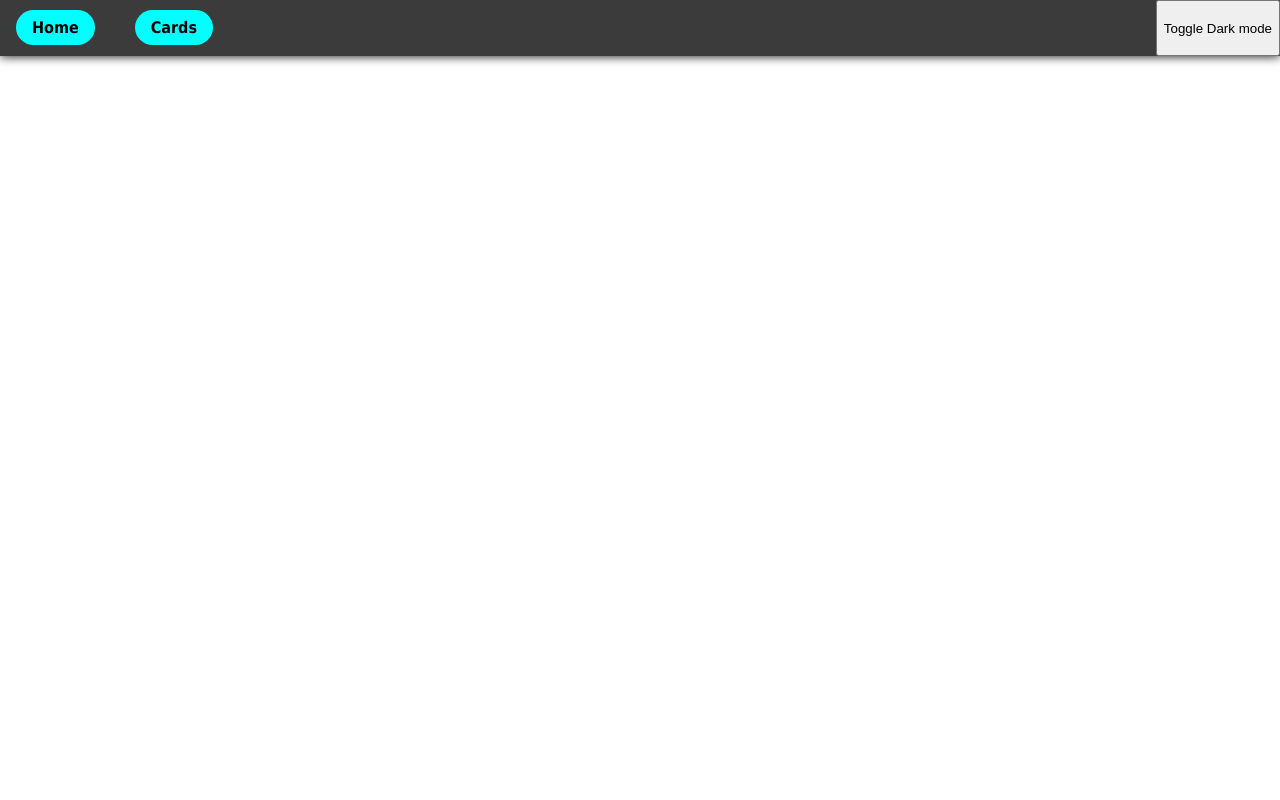
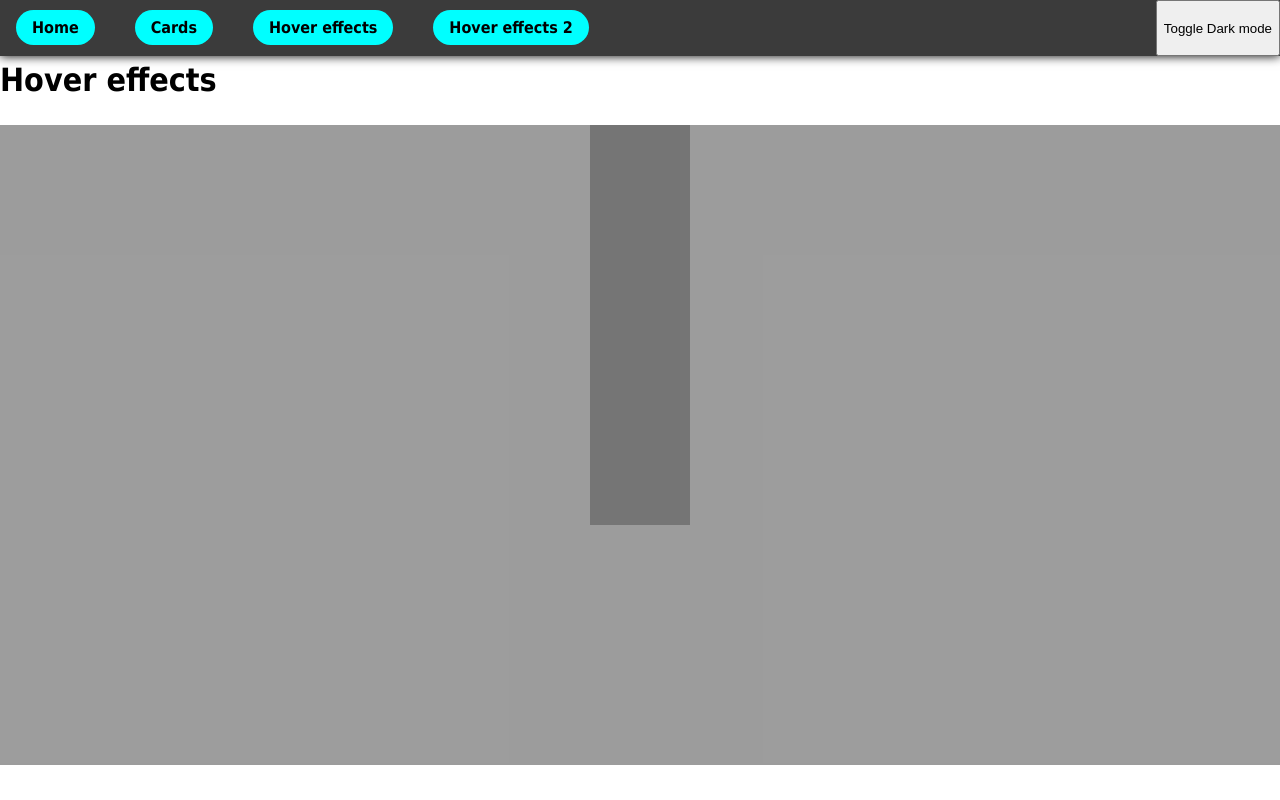
Before and after one commit to EmilNilssonDataDuctus/vite-app, a React (Vite) app: page /hover-move in a window 1280 px wide. Built offline with nearby package versions, Linux system fonts and the light colour scheme.

Commit message:
WIP: hover move pages

```diff
--- a/src/App.jsx
+++ b/src/App.jsx
@@ -2,6 +2,8 @@ import { BrowserRouter, Route, Routes } from "react-router-dom";
 
 import { useState } from "react";
 import { ThemeProvider } from "styled-components";
+import { HoverEffectsPage } from "./Pages/HoverEffectsPage/HoverEffectsPage";
+import { HoverEffectsPage2 } from "./Pages/HoverEffectsPage2/HoverEffectsPage2";
 import CardBig from "./components/CardBig/CardBig";
 import Cards from "./components/Cards/Cards";
 import { Home } from "./components/Home/Home";
@@ -26,6 +28,8 @@ function App() {
           <Route path="/" element={<Home />} />
           <Route path="/cards" element={<Cards />} />
           <Route path="/card/:name" element={<CardBig />} />
+          <Route path="/hover-move" element={<HoverEffectsPage />} />
+          <Route path="/hover-move2" element={<HoverEffectsPage2 />} />
         </Routes>
       </BrowserRouter>
     </ThemeProvider>
--- /dev/null
+++ b/src/Pages/HoverEffectsPage/HoverEffectsPage.jsx
@@ -0,0 +1,31 @@
+import { useState } from "react";
+import { MainWrapper } from "../../Shared/Page.styled";
+import { throttle } from "../../utils/throttle";
+import { HoverContainer, InnerDiv } from "./HoverEffectsPage.styled";
+
+export const HoverEffectsPage = () => {
+  const [offset, setOffset] = useState();
+  const detectMousePostion = (e) => {
+    console.log(e.movementX);
+    console.log(e.target);
+
+    setOffset(e.movementX);
+  };
+
+  const renderChildren = () => {
+    const innerDivs = [];
+    for (let i = 0; i < 5; i++) {
+      innerDivs.push(<InnerDiv $offset={offset * i} key={i} />);
+    }
+    return innerDivs;
+  };
+
+  return (
+    <MainWrapper>
+      <h1>Hover effects</h1>
+      <HoverContainer onMouseMove={throttle(detectMousePostion, 200)}>
+        {renderChildren()}
+      </HoverContainer>
+    </MainWrapper>
+  );
+};
--- /dev/null
+++ b/src/Pages/HoverEffectsPage/HoverEffectsPage.styled.js
@@ -0,0 +1,23 @@
+import { styled } from "styled-components";
+
+export const HoverContainer = styled.div`
+  background-color: rgba(59, 59, 59, 0.5);
+  width: 100%;
+  height: 80vh;
+
+  display: flex;
+  flex-direction: column;
+  justify-content: flex-start;
+  align-items: center;
+`;
+
+export const InnerDiv = styled.div`
+  background-color: rgba(59, 59, 59, 0.4);
+  width: 100px;
+  height: 80px;
+  position: relative;
+
+  left: ${({ $offset }) => $offset + "px"};
+
+  transition: left 100ms;
+`;
--- /dev/null
+++ b/src/Pages/HoverEffectsPage2/HoverEffectsPage2.jsx
@@ -0,0 +1,31 @@
+import { useState } from "react";
+import { MainWrapper } from "../../Shared/Page.styled";
+import { throttle } from "../../utils/throttle";
+import { HoverContainerInherited, InnerDiv } from "./HoverEffectsPage2.styled";
+
+export const HoverEffectsPage2 = () => {
+  const [offset, setOffset] = useState();
+  const detectMousePostion = (e) => {
+    console.log(e.movementX);
+    console.log(e.target);
+
+    setOffset(e.movementX);
+  };
+
+  const renderChildren = () => {
+    const innerDivs = [];
+    for (let i = 0; i < 5; i++) {
+      innerDivs.push(<InnerDiv $offset={offset * i} key={i} />);
+    }
+    return innerDivs;
+  };
+
+  return (
+    <MainWrapper>
+      <h1>Hover effects</h1>
+      <HoverContainerInherited onMouseMove={throttle(detectMousePostion, 200)}>
+        {renderChildren()}
+      </HoverContainerInherited>
+    </MainWrapper>
+  );
+};
--- /dev/null
+++ b/src/Pages/HoverEffectsPage2/HoverEffectsPage2.styled.js
@@ -0,0 +1,17 @@
+import { styled } from "styled-components";
+import { HoverContainer } from "../HoverEffectsPage/HoverEffectsPage.styled";
+
+export const HoverContainerInherited = styled(HoverContainer)`
+  background-color: rgba(159, 59, 159, 0.5);
+`;
+
+export const InnerDiv = styled.div`
+  background-color: rgba(159, 59, 159, 0.4);
+  width: 100px;
+  height: 80px;
+  position: relative;
+
+  left: ${({ $offset }) => $offset + "px"};
+
+  transition: left 100ms;
+`;
--- a/src/components/Navbar/Navbar.jsx
+++ b/src/components/Navbar/Navbar.jsx
@@ -11,6 +11,12 @@ function Navbar({ themeToggler }) {
         <ListItem>
           <CommonLink href="/cards">Cards</CommonLink>
         </ListItem>
+        <ListItem>
+          <CommonLink href="/hover-move">Hover effects</CommonLink>
+        </ListItem>
+        <ListItem>
+          <CommonLink href="/hover-move2">Hover effects 2</CommonLink>
+        </ListItem>
       </NavbarList>
       <button onClick={() => themeToggler()}>Toggle Dark mode</button>
     </NavbarWrapper>
--- /dev/null
+++ b/src/utils/throttle.js
@@ -0,0 +1,46 @@
+// Pass in the callback that we want to throttle and the delay between throttled events
+export const throttle = (callback, delay) => {
+  // Create a closure around these variables.
+  // They will be shared among all events handled by the throttle.
+  let throttleTimeout = null;
+  let storedEvent = null;
+
+  // This is the function that will handle events and throttle callbacks when the throttle is active.
+  const throttledEventHandler = (event) => {
+    // Update the stored event every iteration
+    storedEvent = event;
+
+    // We execute the callback with our event if our throttle is not active
+    const shouldHandleEvent = !throttleTimeout;
+
+    // If there isn't a throttle active, we execute the callback and create a new throttle.
+    if (shouldHandleEvent) {
+      // Handle our event
+      callback(storedEvent);
+
+      // Since we have used our stored event, we null it out.
+      storedEvent = null;
+
+      // Create a new throttle by setting a timeout to prevent handling events during the delay.
+      // Once the timeout finishes, we execute our throttle if we have a stored event.
+      throttleTimeout = setTimeout(() => {
+        // We immediately null out the throttleTimeout since the throttle time has expired.
+        throttleTimeout = null;
+
+        // If we have a stored event, recursively call this function.
+        // The recursion is what allows us to run continusously while events are present.
+        // If events stop coming in, our throttle will end.
+        // It will then execute immediately if a new event ever comes.
+        if (storedEvent) {
+          // Since our timeout finishes:
+          // 1. This recursive call will execute `callback` immediately since throttleTimeout is now null
+          // 2. It will restart the throttle timer, allowing us to repeat the throttle process
+          throttledEventHandler(storedEvent);
+        }
+      }, delay);
+    }
+  };
+
+  // Return our throttled event handler as a closure
+  return throttledEventHandler;
+};
```
